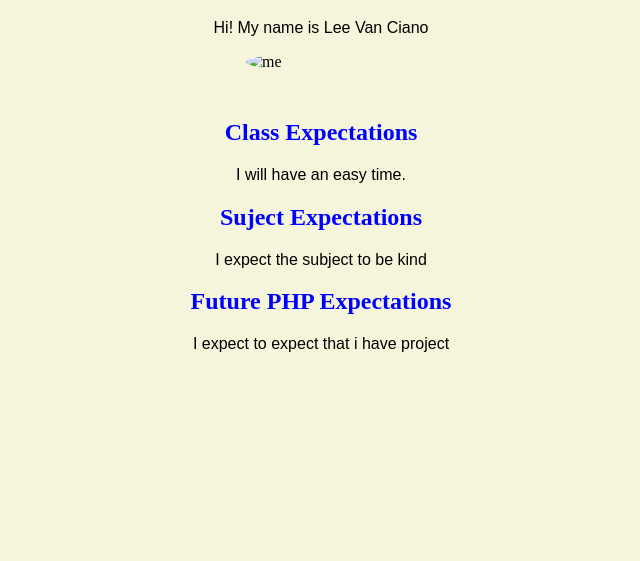
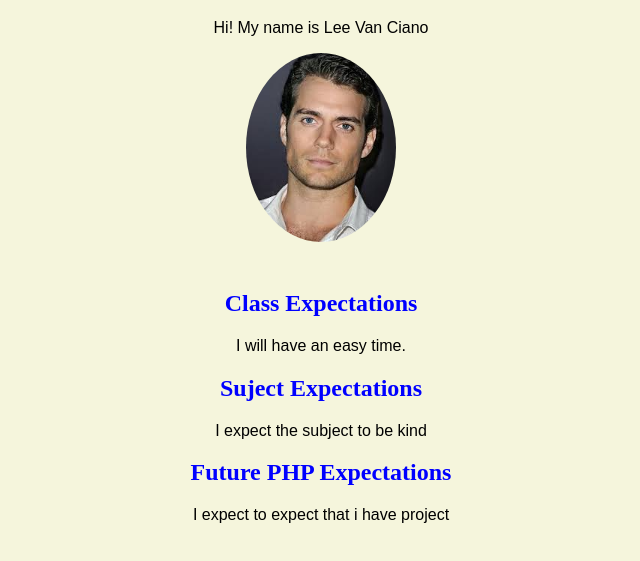
Before and after one commit to Leevan2002/2025, a plain HTML site: page index.html in a window 1280 px wide. Shown: the part 61-622 px from the top of the page, without its empty margins (319-959 px from the left). Drawn offline with Linux system fonts and the light colour scheme; the site is published under a folder, as on GitHub Pages, so addresses that start at the root find nothing.

Commit message:
Update index.html

```diff
--- a/index.html
+++ b/index.html
@@ -37,7 +37,7 @@
 <body>
     <h1>I'm Back!</h1>
     <p>Hi! My name is Lee Van Ciano</p>
-    <img src="/img/images.jpg" alt="me">
+    <img src="./img/images.jpg" alt="me">
 
     <br>
 
```
